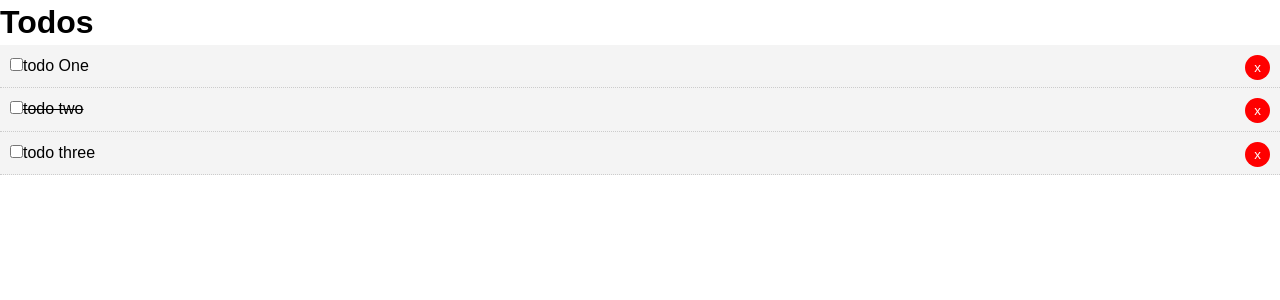
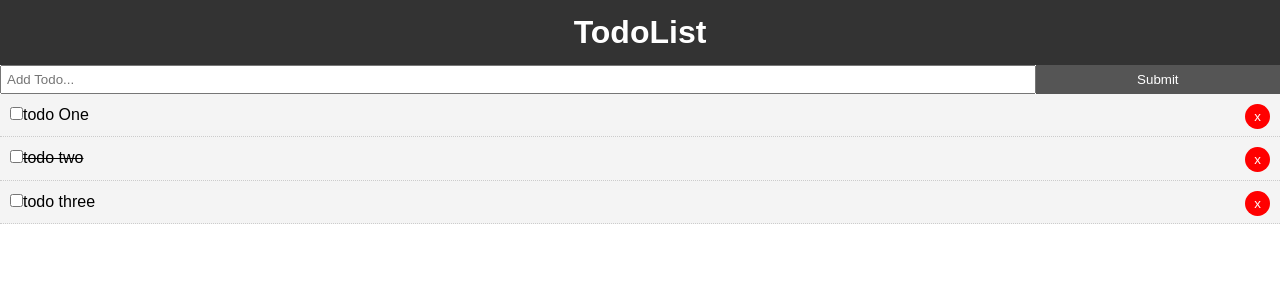
Before and after one commit to nejilabs/TVS-VueJSCC2019-20190110, a Vue app: page / in a window 1280 px wide. Shown: the top 300 px of the page. Built offline with nearby package versions, Linux system fonts and the light colour scheme.

Commit message:
stuck at 5017 cannot add todo

```diff
--- a/package.json
+++ b/package.json
@@ -9,6 +9,7 @@
   },
   "dependencies": {
     "core-js": "^3.6.5",
+    "uuid": "^8.3.1",
     "vue": "^2.6.11"
   },
   "devDependencies": {
--- a/src/App.vue
+++ b/src/App.vue
@@ -1,19 +1,25 @@
 <template>
   <div id="app">
+    <Header/>
+    <AddTodo v-on:add-Todo="addTodo"/>
     <Todos v-bind:todos="todos" v-on:del-todo="deleteTodo"/>
   </div>
 </template>
 
 <script>
 // Imports
-import Todos from "./components/Todos";
+import Header from './components/layout/Header.vue';
+import Todos from "./components/Todos.vue";
+import AddTodo from './components/AddTodo.vue';
 
 export default {
   name: "app",
 
   // Components
   components: {
+    Header,
     Todos,
+    AddTodo
   },
 
   // Data Examples
@@ -42,6 +48,10 @@
   methods:{
     deleteTodo(id){
       this.todos=this.todos.filter(todo => todo.id !== id);
+    },
+
+    addTodo(newTodo){
+      this.todos = [...this.todos, newTodo];
     }
   }
 };
@@ -58,4 +68,17 @@
   font-family: Arial, Helvetica, sans-serif;
   line-height: 1.4;
 }
+
+.btn{
+  display:inline-block;
+  border:none;
+  background:#555;
+  color:#fff;
+  padding:7px 20px;
+  cursor:pointer;
+}
+
+.btn:hover{
+  background:#666;
+}
 </style>
--- /dev/null
+++ b/src/components/AddTodo.vue
@@ -0,0 +1,45 @@
+<template>
+  <div>
+    <form @submit.prevent="addTodo">
+      <input type="text" v-model="title" name="title" placeholder="Add Todo...">
+      <input type="submit" value="Submit" class="btn">
+    </form>
+  </div>
+</template>
+
+<script>
+import {v4 as uuidv4} from 'uuid';
+export default {
+  name: "AddTodo",
+  data() {
+    return {
+      title: ''
+    }
+  },
+  methods: {
+    addTodo() {
+      const newTodo = {
+        id:uuidv4(),
+        title: this.title,
+        completed: false
+      }
+      // Send up to parent
+      this.$emit('add-todo', newTodo);
+      this.title = '';
+    }
+  }
+}
+</script>
+
+<style scoped>
+  form {
+    display: flex;
+  }
+  input[type="text"] {
+    flex: 10;
+    padding: 5px;
+  }
+  input[type="submit"] {
+    flex: 2;
+  }
+</style>
--- a/src/components/Todos.vue
+++ b/src/components/Todos.vue
@@ -1,7 +1,5 @@
 <template>
   <div>
-    <h1>Todos</h1>
-
     <div v-bind:key="todo.id" v-for="todo in todos">
       <Todo v-bind:todo="todo" v-on:del-todo="$emit('del-todo',todo.id)"/>
     </div>
--- /dev/null
+++ b/src/components/layout/Header.vue
@@ -0,0 +1,25 @@
+<template>
+  <header class="header">
+    <h1>TodoList</h1>
+  </header>
+</template>
+
+<script>
+export default {
+  name:"Header"
+}
+</script>
+
+<style>
+  .header {
+    background:#333;
+    color:#fff;
+    text-align:center;
+    padding:10px;
+  }
+
+  .header a{
+    color:#fff;
+    padding-right:5px;
+  }
+</style>
```
Also changed, not shown: 1 other file (tests, documents, lock files or other folders).
